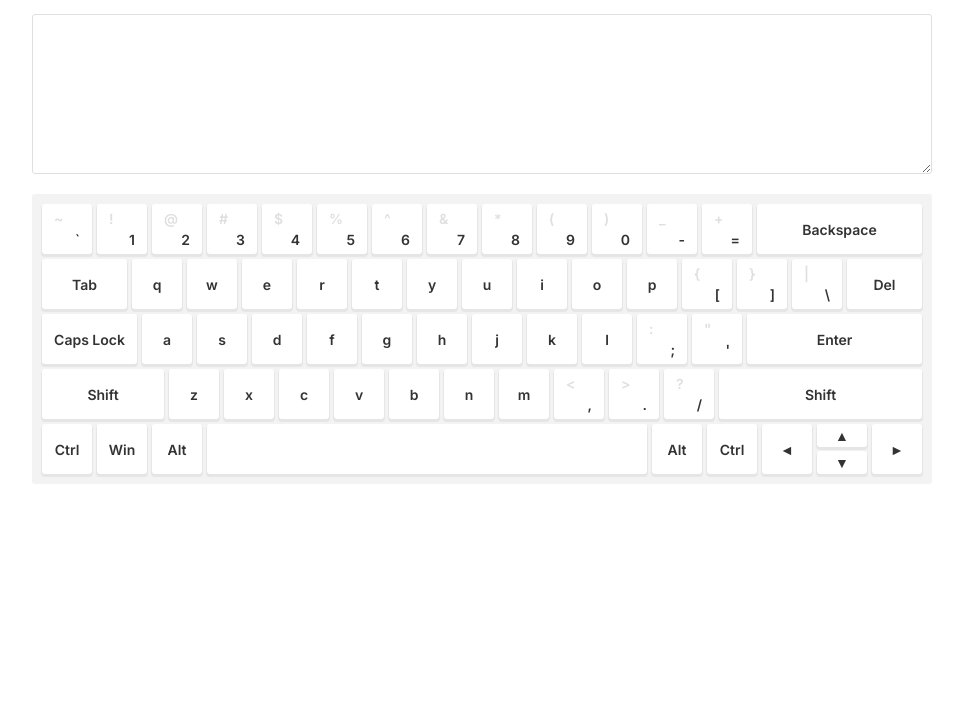
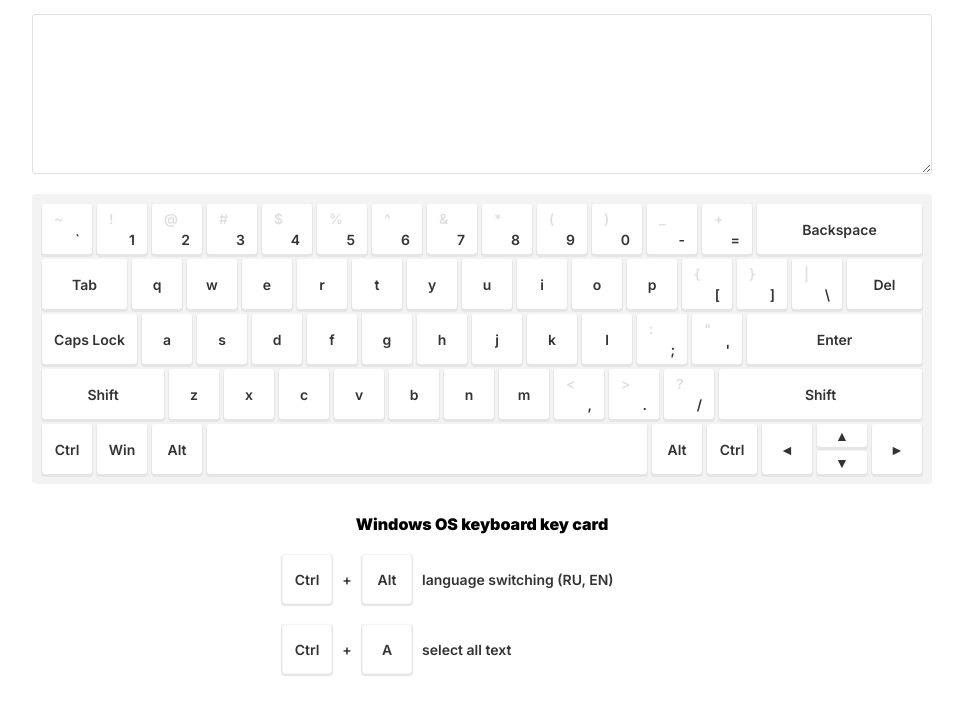
Before and after one commit to gsidnick/virtual-keyboard, a website with bundled scripts: page index.html in a window 1280 px wide. Shown: the part 98-812 px from the top of the page, without its empty margins (158-1121 px from the left). Built offline with nearby package versions, Linux system fonts and the light colour scheme.

Commit message:
feat: add notice component

```diff
--- a/css/main.css
+++ b/css/main.css
@@ -5,3 +5,4 @@
 @import "./textbox.css";
 @import "./keyboard.css";
 @import "./key.css";
+@import "./notice.css";
--- /dev/null
+++ b/css/notice.css
@@ -0,0 +1,67 @@
+.notice {
+  width: 400px;
+  display: grid;
+  grid-template-rows: 1fr;
+  row-gap: 20px;
+  margin: 0 auto;
+}
+
+.notice__title {
+  text-align: center;
+  margin: 10px 0 0 0;
+}
+
+.notice__row {
+  display: grid;
+  grid-template-columns: 50px 10px 50px auto;
+  column-gap: 10px;
+}
+
+.notice__key {
+  display: flex;
+  flex-direction: row;
+  justify-content: center;
+  align-items: center;
+  width: 100%;
+  height: 50px;
+  font-family: Inter, Arial, sans-serif;
+  font-size: 14px;
+  font-weight: 600;
+  color: var(--color-key-normal-text);
+  background-color: var(--color-key-normal-background);
+  border-radius: 3px;
+  border: 1px solid #f5f5f5;
+  outline: none;
+  margin: 0;
+  box-shadow: 0 1px 1px 1px #e5e5e5;
+  position: relative;
+  user-select: none;
+}
+
+.notice__symbol {
+  display: flex;
+  flex-direction: row;
+  justify-content: center;
+  align-items: center;
+  width: 100%;
+  height: 50px;
+  font-size: 14px;
+  font-weight: 600;
+  color: var(--color-key-normal-text);
+  background-color: var(--color-key-normal-background);
+  user-select: none;
+}
+
+.notice__text {
+  display: flex;
+  flex-direction: row;
+  justify-content: start;
+  align-items: center;
+  width: 100%;
+  height: 50px;
+  font-size: 14px;
+  font-weight: 600;
+  color: var(--color-key-normal-text);
+  background-color: var(--color-key-normal-background);
+  user-select: none;
+}
--- a/js/App.js
+++ b/js/App.js
@@ -4,6 +4,7 @@ import TextboxComponent from './components/TextboxComponent.js';
 import MainComponent from './components/MainComponent.js';
 import KeyboardComponent from './components/KeyboardComponent.js';
 import TextboxWrapperComponent from './components/TextboxWrapperComponent.js';
+import Notice from './components/NoticeComponent.js';
 
 class App {
   constructor() {
@@ -14,11 +15,12 @@ class App {
     const wrapper = new WrapperComponent();
     const header = new HeaderComponent();
     const main = new MainComponent();
+    const notice = new Notice();
     const textboxWrapper = new TextboxWrapperComponent();
     this.textbox = new TextboxComponent();
     const keyboard = new KeyboardComponent();
     keyboard.textbox = this.textbox;
-    wrapper.append(header, main.append(textboxWrapper.append(this.textbox), keyboard));
+    wrapper.append(header, main.append(textboxWrapper.append(this.textbox), keyboard, notice));
     if (this.body !== null) this.body.append(wrapper.node);
     this.initializeAppEvents();
   }
--- /dev/null
+++ b/js/components/NoticeComponent.js
@@ -0,0 +1,25 @@
+import Component from './Component.js';
+
+class NoticeComponent extends Component {
+  constructor() {
+    super('section', 'notice');
+    const title = new Component('h4', 'notice__title', 'Windows OS keyboard key card');
+    const row = new Component('div', 'notice__row');
+    const row2 = new Component('div', 'notice__row');
+    const plus = new Component('span', 'notice__symbol', '+');
+    const ctrlKey = new Component('span', 'notice__key', 'Ctrl');
+    const altKey = new Component('span', 'notice__key', 'Alt');
+    const text = new Component('span', 'notice__text', 'language switching (RU, EN)');
+    const ctrlKey2 = new Component('span', 'notice__key', 'Ctrl');
+    const plus2 = new Component('span', 'notice__symbol', '+');
+    const KeyA = new Component('span', 'notice__key', 'A');
+    const text2 = new Component('span', 'notice__text', 'select all text');
+    this.append(
+      title,
+      row.append(ctrlKey, plus, altKey, text),
+      row2.append(ctrlKey2, plus2, KeyA, text2),
+    );
+  }
+}
+
+export default NoticeComponent;
```
